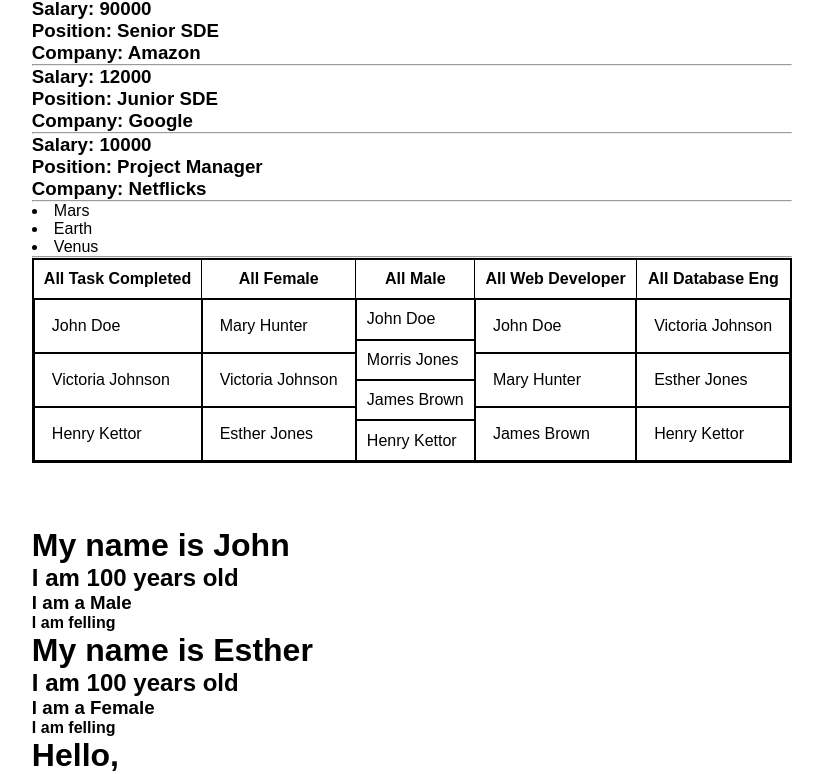
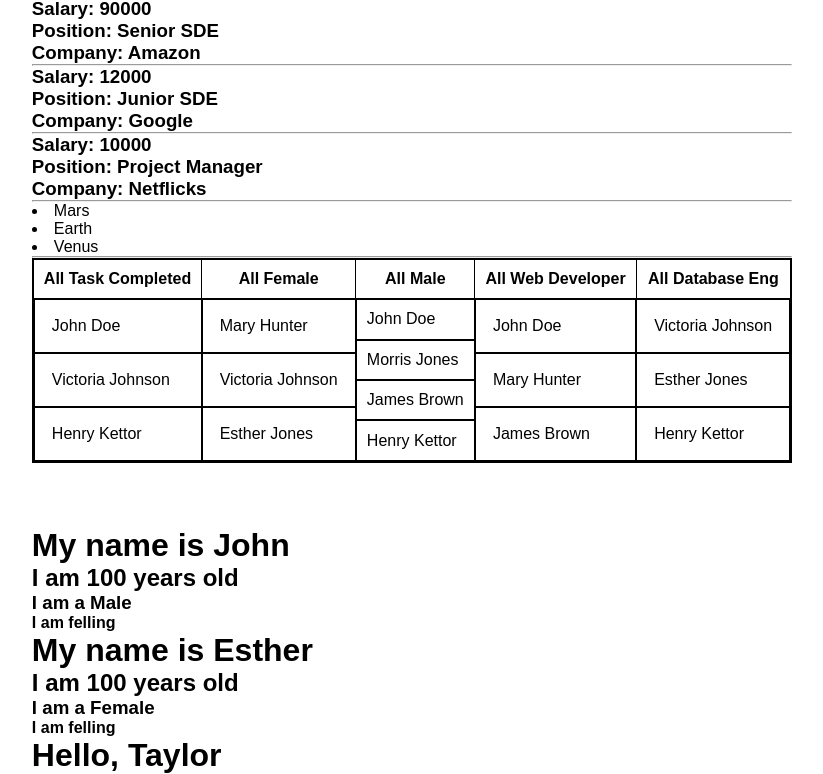
Before and after one commit to nimely111/React-Coding-snippet, a React (Vite) app: page / in a window 1280 px wide. Shown: the part 360-1134 px from the top of the page, without its empty margins (228-1051 px from the left). Built offline with nearby package versions, Linux system fonts and the light colour scheme.

Commit message:
update the rename props in the greetings file

```diff
--- a/Components/Classes/Greetings.jsx
+++ b/Components/Classes/Greetings.jsx
@@ -1,7 +1,7 @@
 import React, { Component } from 'react'
 class Greetings extends Component{
     render(props){
-        return <h1>Hello, { this.props.name }</h1>
+        return <h1>Hello, { this.props.first_name }</h1>
     }
 }
 export default Greetings;
```
